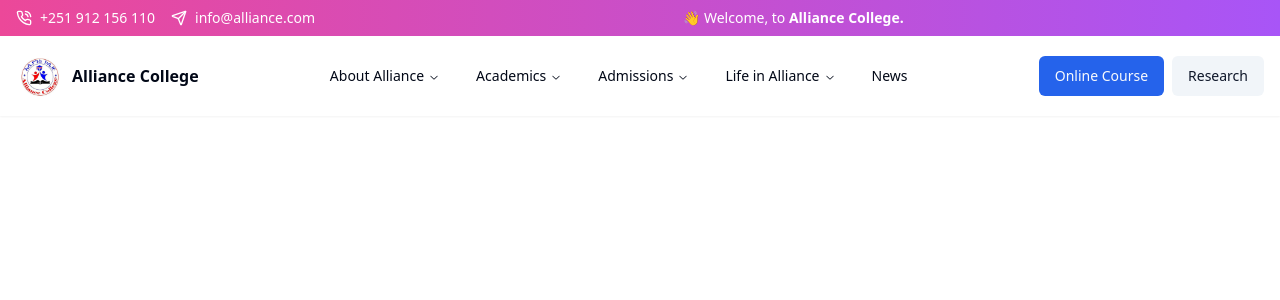
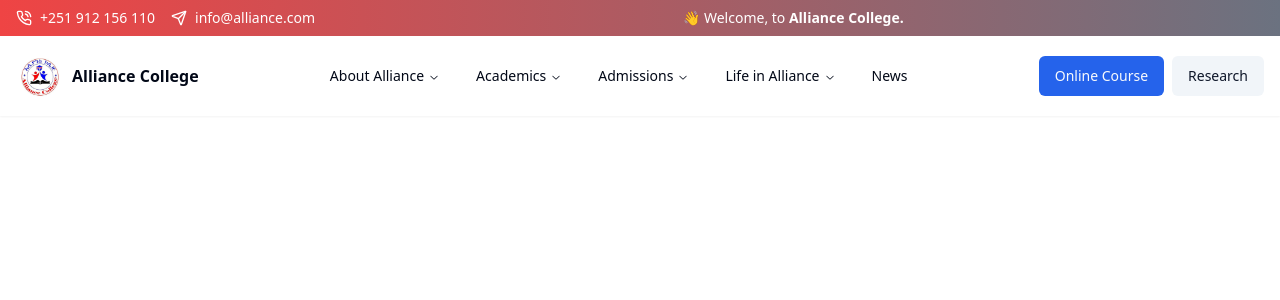
Before and after one commit to Beamlak996/Alliance-Website, a React (Vite) app: page / in a window 1280 px wide. Shown: the top 300 px of the page. Built offline with nearby package versions, Linux system fonts and the light colour scheme.

Commit message:
navbar sticky problem fixed

```diff
--- a/src/components/general/announcement.tsx
+++ b/src/components/general/announcement.tsx
@@ -3,7 +3,7 @@
 
 export const Announcement = () => {
     return (
-      <div className="bg-gradient-to-r from-pink-500 to-purple-500 text-white py-2 px-4">
+      <div className="bg-gradient-to-r from-red-500 to-gray-500 text-white py-2 px-4">
         <div className="flex items-center gap-2 justify-between">
           <div className="flex items-center gap-4 text-sm">
             <div className="flex items-center gap-2">
--- a/src/components/layout/default-layout.tsx
+++ b/src/components/layout/default-layout.tsx
@@ -4,7 +4,7 @@
 
 export const DefaultLayout = () => {
     return (
-      <div className="h-screen">
+      <div className="min-h-screen">
         <Announcement />
         <Navbar />
         <main>
--- a/src/pages/home-page.tsx
+++ b/src/pages/home-page.tsx
@@ -1,8 +1,8 @@
 
 export const HomePage = () => {
     return (
-        <div>
+      <div className="min-h-screen">
 
         </div>
-    )
+    );
 }
```
